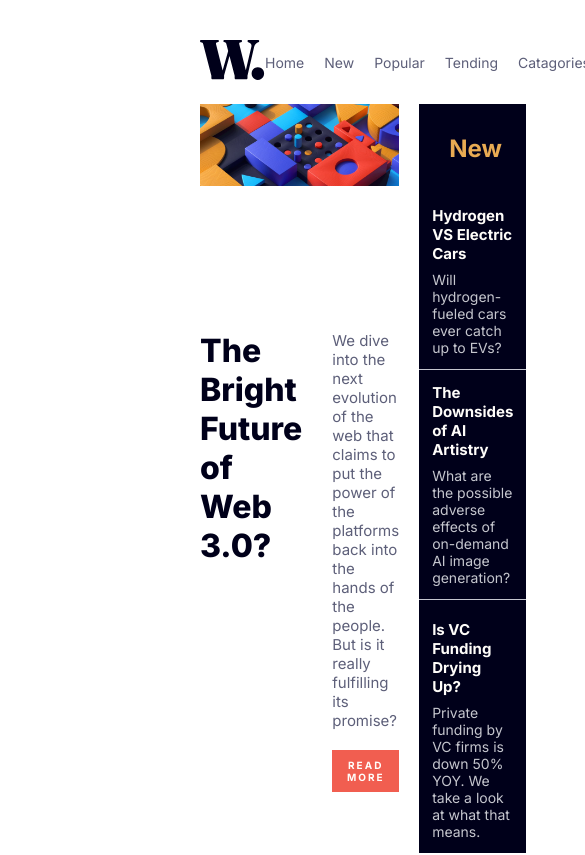
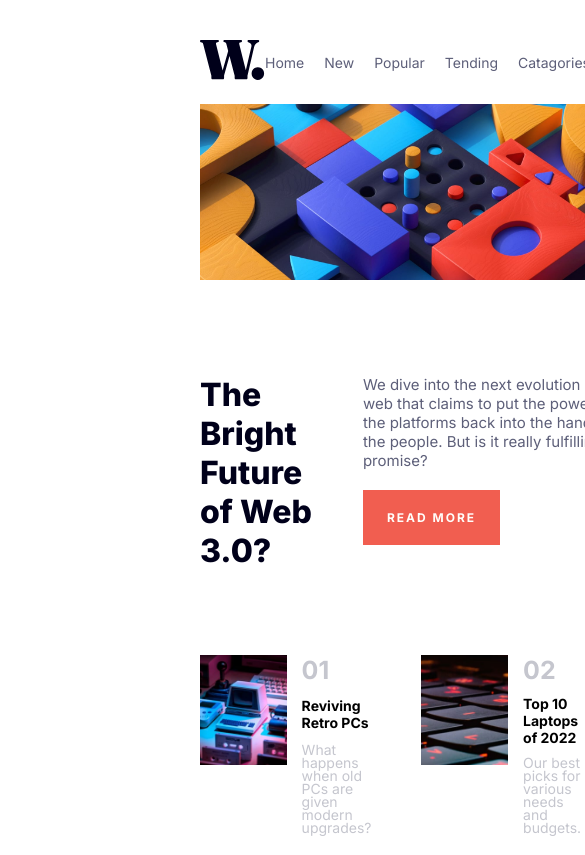
Before and after one commit to 007khun159/HM__Hompage, a React (Vite) app in the folder Fm_Homepage/: page / in a window 390 px wide. Shown: the top 855 px of the page, 585 px wide, since content can reach past the window. Built offline with nearby package versions, Linux system fonts and the light colour scheme.

Commit message:
Responsive

```diff
--- a/Fm_Homepage/src/App.jsx
+++ b/Fm_Homepage/src/App.jsx
@@ -5,6 +5,10 @@
 import Retro  from './assets/images/image-retro-pcs.jpg'
 import Laptop  from './assets/images/image-top-laptops.jpg'
 import Gamming  from './assets/images/image-gaming-growth.jpg'
+
+// Mobile import
+import OPENING  from './assets/images/icon-menu.svg'
+import CLOSSING  from './assets/images/icon-menu-close.svg'
 
 
 function App() {
@@ -16,13 +20,16 @@
             <div className="logo">
               <img src={Logo} alt="Logo" />
             </div>
-            <div className="links">
+            <div className="links active">
               <a href='#'>Home</a>
               <a href='#'>New</a>
               <a href='#'>Popular</a>
               <a href='#'>Tending</a>
               <a href='#'>Catagories</a>
             </div>
+            <img className = 'icon-menu menu-open active' src={OPENING} alt='icon-menu'/>
+            <img className = 'icon-menu menu-close active'  src={CLOSSING} alt='icon-menu-close'/>
+            <div className="backdrop active"></div>
           </nav>
         </header>
 
--- a/Fm_Homepage/src/styles/style.css
+++ b/Fm_Homepage/src/styles/style.css
@@ -48,6 +48,17 @@
 nav a:last-child {
   margin-right: 0;
 }
+
+/*Mobile navbar*/
+.icon-menu{
+  display: none;
+  cursor: pointer;
+}
+.backdrop{
+  display: none;
+}
+/*-------------*/
+
 
 /* Hero-Section */
 .mobile_img {
@@ -104,9 +115,9 @@
   color: var(--off-white);
   background-color: var(--soft-red);
   border: none;
-  padding: 9px 12px;
+  padding: 20px 24px;
   text-transform: uppercase;
-  font-size: 10px;
+  font-size: 12px;
   letter-spacing: 2px;
   font-weight: 700;
 
@@ -171,3 +182,63 @@
   color: var(--grayish-blue);
   font-size: 14px;
 }
+
+
+
+.second-section{
+  display: flex;
+  justify-content: space-between;
+}
+
+.popular{
+  display: flex;
+  margin-right: 50px;
+}
+
+.popular:last-child{
+  margin: 0;
+}
+
+.popular img{
+  height: 110px;
+  margin-right: 15px;
+}
+
+
+.popular .content{
+  display: flex;
+  flex-direction:column;
+  justify-content: space-between;
+}
+
+.popular .content span{
+  display: inline-block;
+  font-size: 25px;
+  font-weight: 700;
+  color: var(--grayish-blue);
+}
+
+
+.popular .content h3{
+  font-size: 14px;
+  margin: 10px 0;
+}
+
+.popular .content h3:hover{
+  cursor: pointer;
+  color: var(--soft-red);
+}
+
+.popular .content p{
+  font-size: 14px;
+  color: var(--grayish-blue);
+  line-height: 13px;
+}
+
+
+
+
+/* Responsive Mobile*/
+@media screen and (max-width:376px) {
+
+}
```
